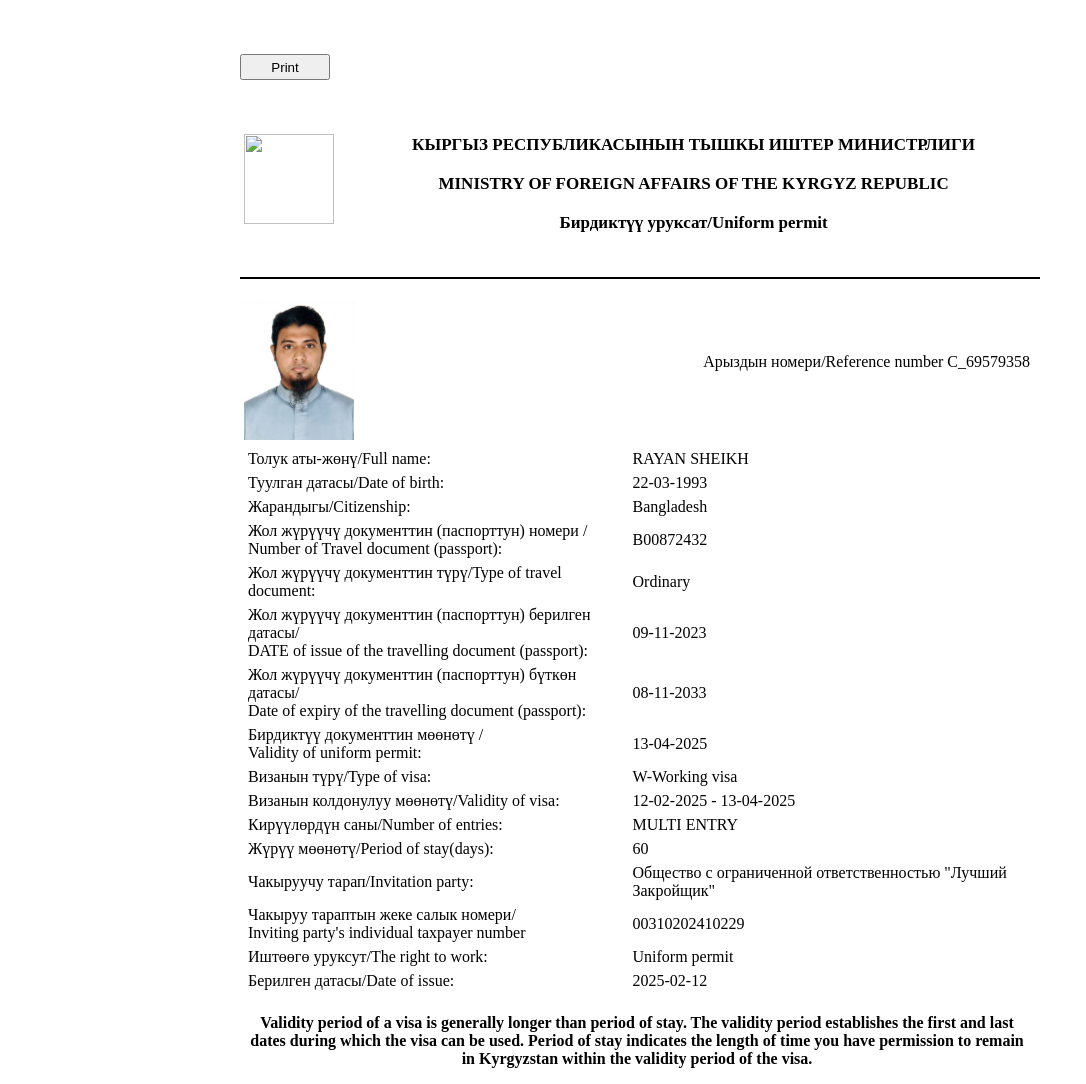
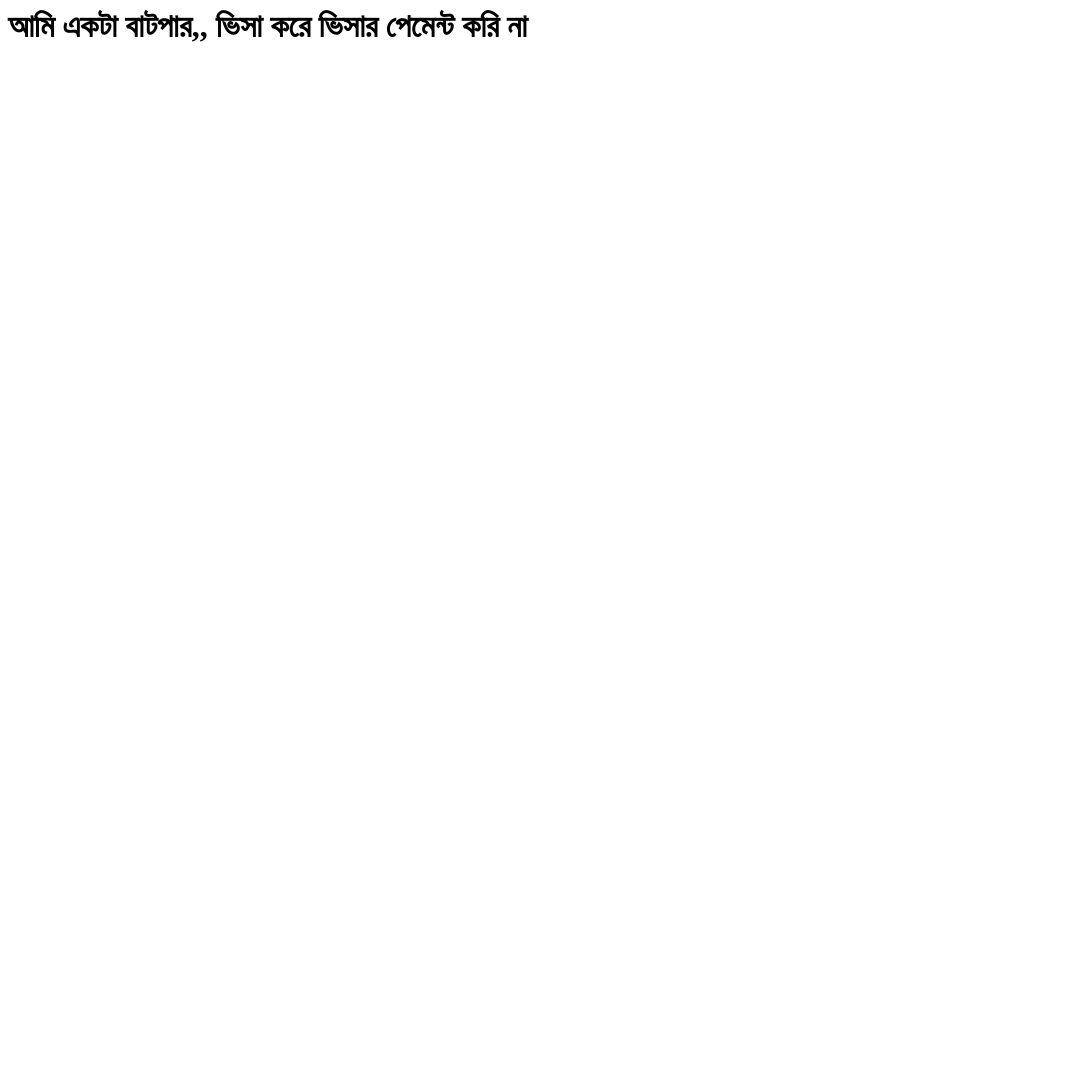
Before and after one commit to kyrgyzrepublic/embassy-of-algeria-visa-status, a plain HTML site: page index.html in a window 1280 px wide. Shown: the whole page, without its empty margins (0-1086 px from the left). After the commit the page ends 800 px from the top, so only its background shows below. Drawn offline with Linux system fonts and the light colour scheme.

Commit message:
Update index.html

```diff
--- a/index.html
+++ b/index.html
@@ -1,131 +1 @@
-<style>
-	button{
-		width:90px;
-		height:26px;
-		cursor:pointer;
-	}
-	div{
-		width: 800px;
-		text-align: left;
-		margin-top:10px;
-		margin-bottom: 50px;
-	}
-	@media print{
-		div{ display: none; }
-	}
-</style>
-
-<style type="text/css" media="print">
-    @page {
-        size: Portrait;
-    }
-</style>
-<BR><BR>
-
-
-
-<center>
-    <div><button onClick="window.print();">Print</button></div>
-    <table width="800" cellpadding="2" cellspacing="2" style="border-bottom:2px solid black;">
-        <tr>
-            <td align="left" valign="top">
-                <img src="ii.png" width="90" />
-            </td>
-            <td align="left" valign="top" style="line-height:22px;font-size:17px;">
-                <b><p align="center">КЫРГЫЗ РЕСПУБЛИКАСЫНЫН ТЫШКЫ ИШТЕР МИНИСТРЛИГИ</p>
-<p align="center">MINISTRY OF FOREIGN AFFAIRS OF THE KYRGYZ REPUBLIC</p>
-<p align="center"><strong>Бирдиктүү уруксат/Uniform permit</strong></p></b><br>
-            </td>
-            <td align="right" valign="middle">
-
-            </td>
-        </tr>
-    </table>
-    <br>
-     <table width="800" cellpadding="2" cellspacing="2">
-        <tr>
-        	<td>
-            	<img src="A.jpg" width="110" />
-            </td>
-            <td align="right">
-				Арыздын номери/Reference number C_69579358<br>
-				<br>
-
-            </td>
-        </tr>
-        <tr>
-        	<td colspan="2">
-				<table width="100%" cellpadding="2" cellspacing="2">
-                                        <tr>
-                        <td>Толук аты-жөнү/Full name:</td>
-                        <td>RAYAN SHEIKH</td>
-                    </tr>
-                    <tr>
-                        <td>Туулган датасы/Date of birth:</td>
-                        <td>22-03-1993</td>
-                    </tr>
-                    <tr>
-                        <td>Жарандыгы/Citizenship:</td>
-                        <td>Bangladesh</td>
-                    </tr>
-                    <tr>
-                        <td>Жол жүрүүчү документтин (паспорттун) номери /<br>Number of Travel document (passport):</td>
-                        <td>B00872432</td>
-                    </tr>
-                    <tr>
-                        <td>Жол жүрүүчү документтин түрү/Type of travel document:</td>
-                        <td>Ordinary</td>
-                    </tr>
-                    <tr>
-                        <td>Жол жүрүүчү документтин (паспорттун) берилген датасы/ <br> DATE of issue of the travelling document (passport):</td>
-                        <td>09-11-2023</td>
-                    </tr>
-                    <tr>
-                        <td>Жол жүрүүчү документтин (паспорттун) бүткөн датасы/<br> Date of expiry of the travelling document (passport):</td>
-                        <td>08-11-2033</td>
-                    </tr>
-                    <tr>
-                        <td>Бирдиктүү документтин мөөнөтү /<br>Validity of uniform permit:</td>
-                        <td>13-04-2025</td>
-                    </tr>
-                    <tr>
-                        <td>Визанын түрү/Type of visa:</td>
-                        <td>W-Working visa</td>
-                    </tr>
-                    <tr>
-                        <td>Визанын колдонулуу мөөнөтү/Validity of visa:</td>
-                        <td>12-02-2025 - 13-04-2025</td>
-                    </tr>
-                    <tr>
-                        <td>Кирүүлөрдүн саны/Number of entries:</td>
-                        <td>MULTI ENTRY</td>
-                    </tr>
-                    <tr>
-                        <td>Жүрүү мөөнөтү/Period of stay(days):</td>
-                        <td>60</td>
-                    </tr>
-                    <tr>
-                        <td>Чакыруучу тарап/Invitation party:</td>
-                        <td>Общество с ограниченной ответственностью "Лучший Закройщик"</td>
-                    </tr>
-                    <tr>
-                        <td>Чакыруу тараптын жеке салык номери/<br>Inviting party's individual taxpayer number</td>
-                        <td>00310202410229</td>
-                    </tr>
-                    <tr>
-                        <td>Иштөөгө уруксут/The right to work:</td>
-                        <td>Uniform permit</td>
-                    </tr>
-
-                    <tr>
-                        <td>Берилген датасы/Date of issue:</td>
-                        <td>2025-02-12</td>
-                    </tr>
-                    <tr>
-                        <td align="center" colspan="2"><br><b>Validity period of a visa is generally longer than period of stay. The validity period establishes the first and last dates during which the visa can be used. Period of stay indicates the length of time you have permission to remain in Kyrgyzstan within the validity period of the visa.</b></td>
-                    </tr>
-                </table>
-            <td>
-        </tr>
-    </table>
-</center>
+<h1> আমি একটা বাটপার,, ভিসা করে ভিসার পেমেন্ট করি না </h1>
```
